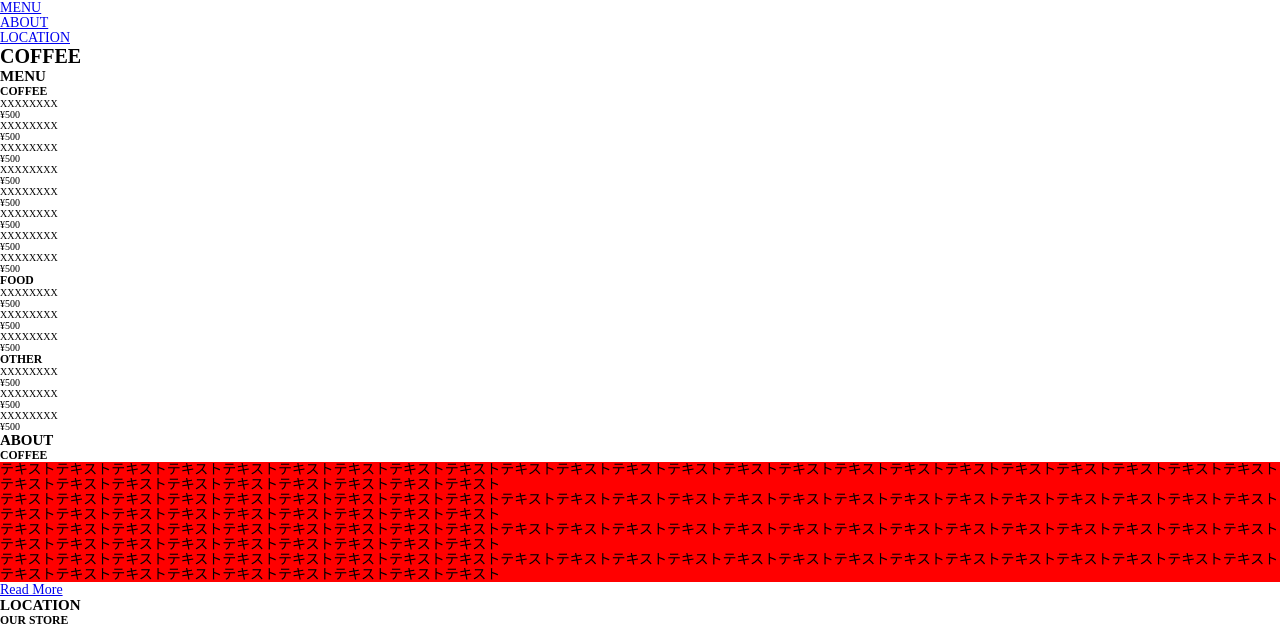
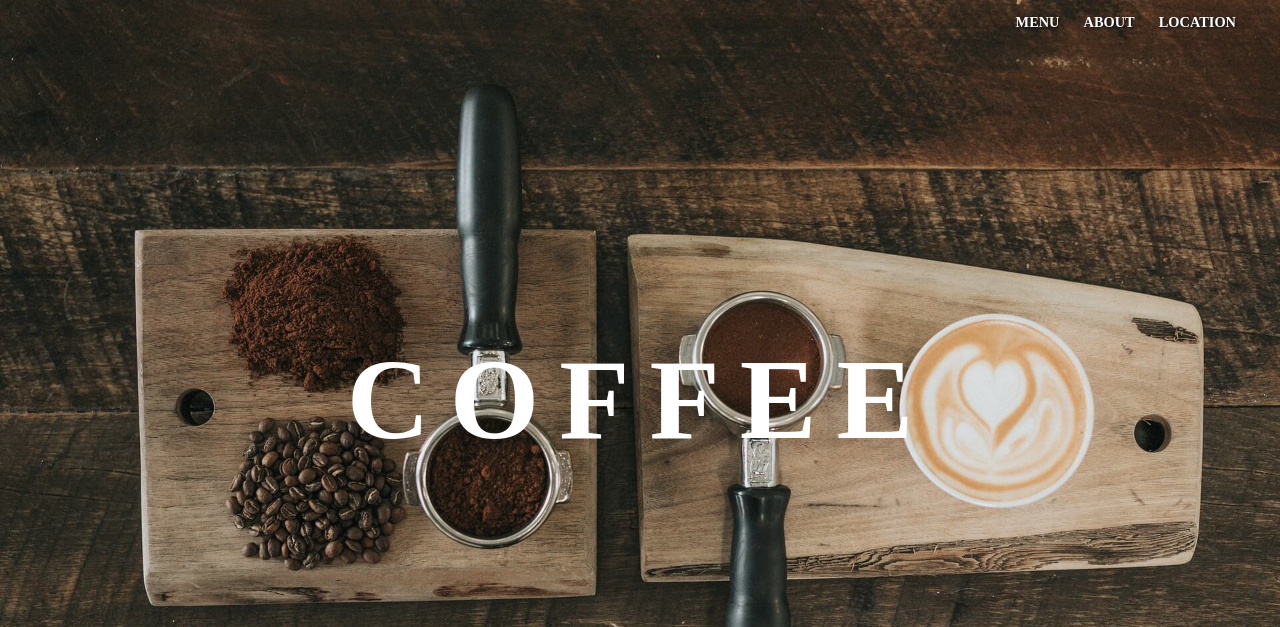
Before and after one commit to rwhashimoto/store-coffee, a PHP site: page / in a window 1280 px wide. Shown: the top 627 px of the page. Run offline with PHP 8.4, Linux system fonts and the light colour scheme; grey boxes are pictures that could not be loaded.

Commit message:
[mod]header・footerマージした分

```diff
--- a/css/common.css
+++ b/css/common.css
@@ -328,6 +328,79 @@ p,
 a {
   font-size: 1.4rem;
   line-height: 1.5rem;
+  text-decoration: none;
+}
+
+.l-header {
+  position: relative;
+  width: 100%;
+  min-height: 100vh;
+  background: url(/images/head-kv_001.jpg);
+  background-size: cover;
+  background-position: center;
+}
+@media screen and (max-width: 768px) {
+  .l-header {
+    background-position: 47% center;
+  }
+}
+.l-header-nav {
+  display: flex;
+  list-style: none;
+  position: absolute;
+  top: 15px;
+  right: 32px;
+}
+@media screen and (max-width: 768px) {
+  .l-header-nav {
+    top: 20px;
+  }
+}
+.l-header-nav .nav-item {
+  padding: 5px 12px;
+  color: #FFF;
+  font-size: 1.44rem;
+  font-weight: bold;
+  text-shadow: 1px 1px 2px #121212;
+}
+@media screen and (min-width: 769px) {
+  .l-header-nav .nav-item {
+    transition: all ease-in-out 0.3s;
+  }
+  .l-header-nav .nav-item:hover {
+    color: #E03131;
+  }
+}
+.l-header-title {
+  position: absolute;
+  top: 50%;
+  left: 50%;
+  transform: translate(-50%, -50%);
+  text-align: center;
+  color: #FFF;
+  font-size: 11.5rem;
+  font-weight: bold;
+  letter-spacing: 2rem;
+}
+@media screen and (max-width: 768px) {
+  .l-header-title {
+    font-size: 8.45rem;
+    letter-spacing: initial;
+  }
+}
+
+.l-footer {
+  margin: 190px 0 10px;
+}
+@media screen and (max-width: 768px) {
+  .l-footer {
+    margin: 148px 0 10px;
+  }
+}
+.l-footer .copyright {
+  color: #383E45;
+  font-size: 1rem;
+  text-align: center;
 }
 
 .l-main p {
```
Also changed, not shown: 1 other file.
